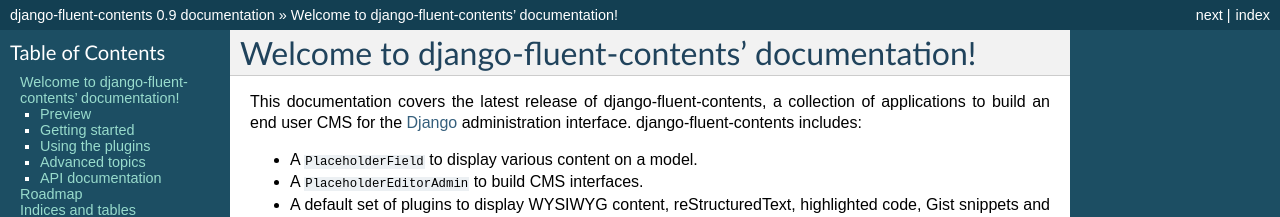
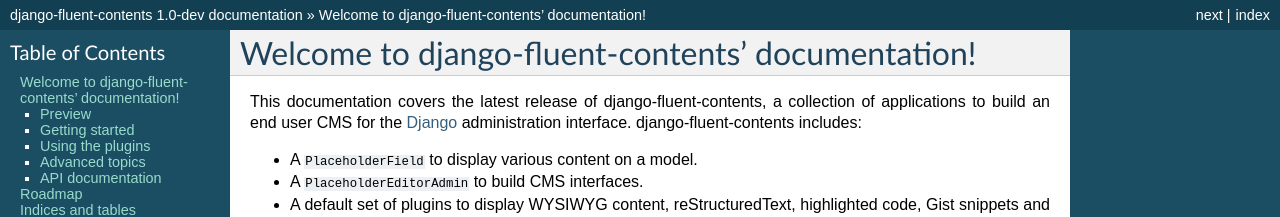
Before and after one commit to django-fluent/django-fluent-contents, a Sphinx documentation site: the page built from docs/index.rst, in a window 1280 px wide and 900 px high. Shown: the top 217 px of the window. Built offline with Sphinx 7.4.7, drawn with Linux system fonts in a browser that asks for light colours; pages that are not in the unit, such as notebooks, are missing from menus; some of the changed text lies outside the part shown.

Commit message:
Set version to 1.0a1

```diff
--- a/docs/conf.py
+++ b/docs/conf.py
@@ -57,9 +57,9 @@
 # built documents.
 #
 # The short X.Y version.
-version = '0.9'
+version = '1.0a1'
 # The full version, including alpha/beta/rc tags.
-release = '0.9'
+release = '1.0-dev'
 
 # The language for content autogenerated by Sphinx. Refer to documentation
 # for a list of supported languages.
--- a/fluent_contents/__init__.py
+++ b/fluent_contents/__init__.py
@@ -1,2 +1,2 @@
 # following PEP 386
-__version__ = "0.9"
+__version__ = "1.0a1"
```
